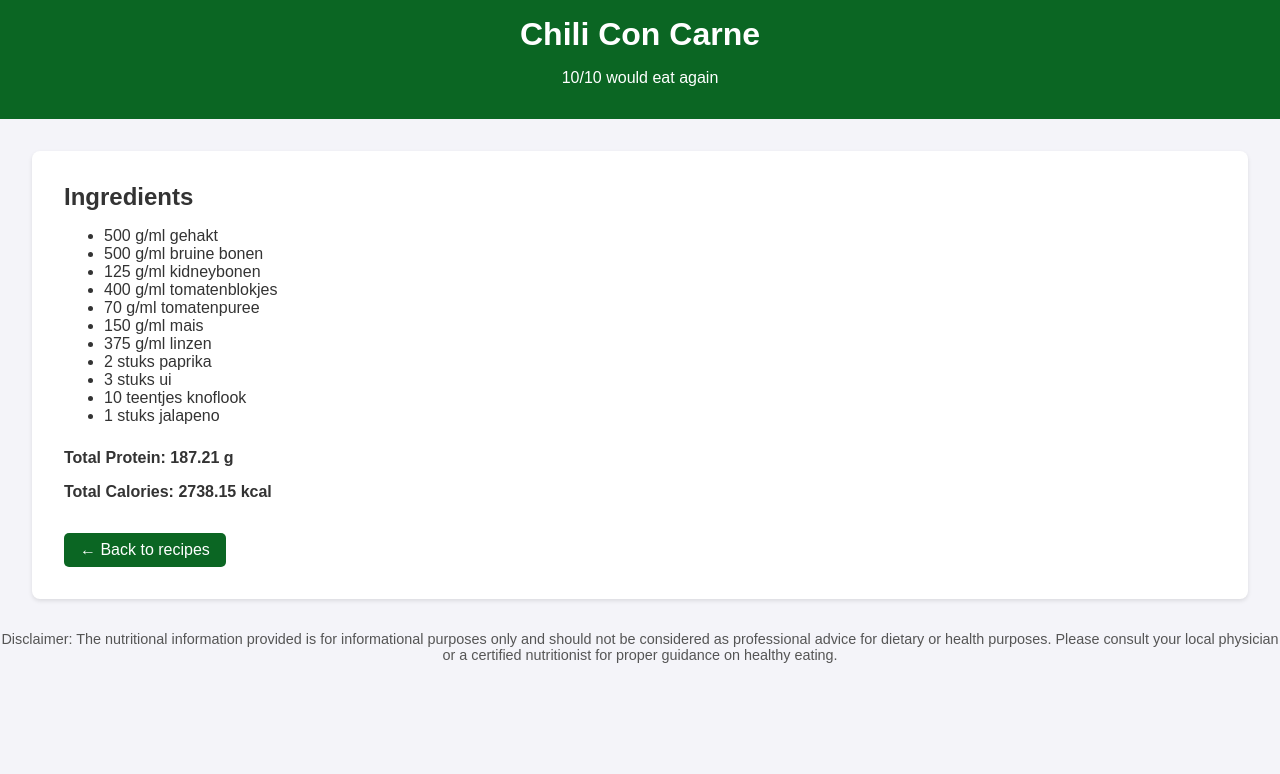
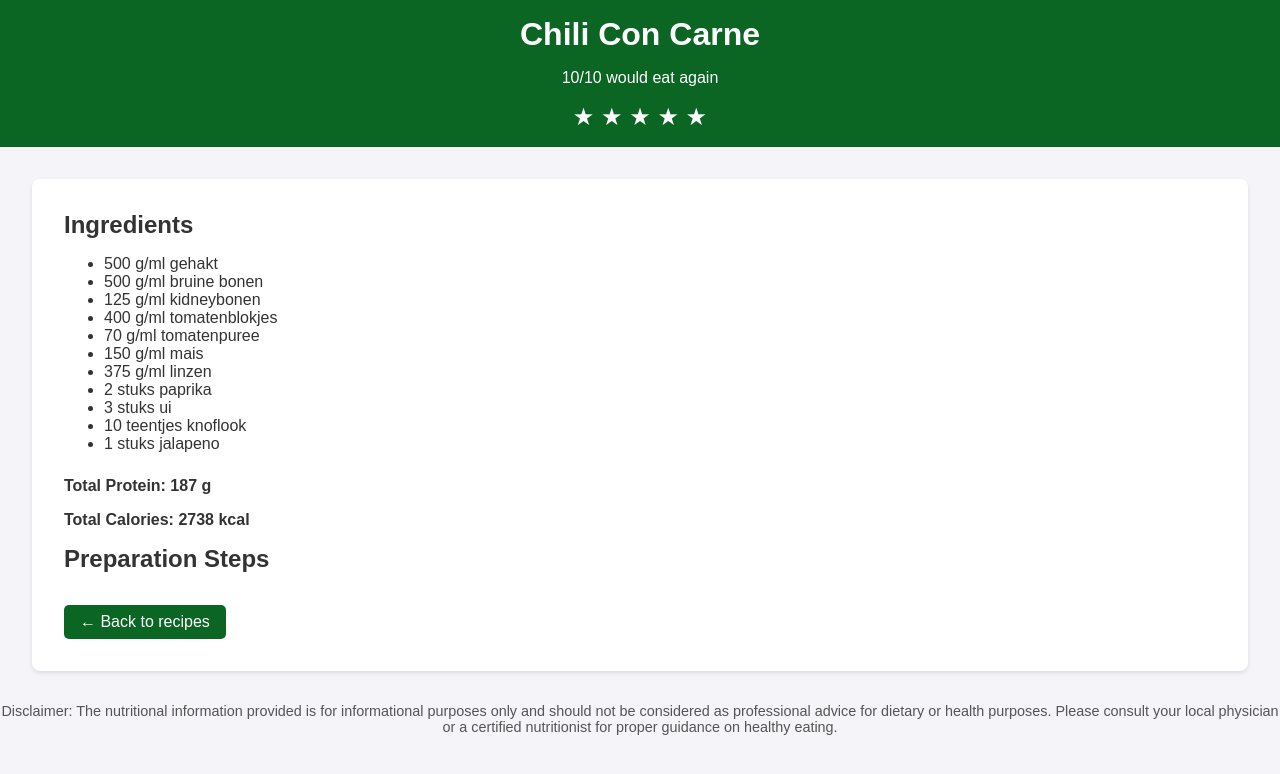
Before and after one commit to Wijnandvdm/nom-stats, a Flask app: a page that uses templates/recipe_detail.html in a window 1280 px wide. Shown: the top 774 px of the page. Run offline with Flask 3, Linux system fonts and the light colour scheme.

Commit message:
added option for rating and steps to prepare

```diff
--- a/app.py
+++ b/app.py
@@ -104,15 +104,21 @@
     else:
         with open(recipe_file, 'r') as file:
             recipe = yaml.safe_load(file)
+
+        # Extract nutrition info
         total_protein, total_calories, _, _, human_readable_ingredients = calculate_nutrition(recipe, all_ingredients)
-    return render_template(
-        'recipe_detail.html',
-        recipe=recipe,
-        total_protein=f"{total_protein:.2f}",
-        total_calories=f"{total_calories:.2f}",
-        ingredients=human_readable_ingredients
-    )
 
+        # Pass the steps along with other recipe details
+        return render_template(
+            'recipe_detail.html',
+            recipe=recipe,
+            total_protein=f"{total_protein:.0f}",
+            total_calories=f"{total_calories:.0f}",
+            ingredients=human_readable_ingredients,
+            steps=recipe.get('steps', []),
+            rating=recipe.get('rating', 0)
+
+        )
 
 @app.route('/favicon.ico')
 def favicon():
--- a/configuration/lasagna.yaml
+++ b/configuration/lasagna.yaml
@@ -15,3 +15,4 @@
     quantity: 50
   - name: 'lactosevrije halfvolle melk'
     quantity: 500
+rating: 5
--- a/configuration/lasagna_vega.yaml
+++ b/configuration/lasagna_vega.yaml
@@ -15,3 +15,4 @@
     quantity: 50
   - name: 'lactosevrije halfvolle melk'
     quantity: 500
+rating: 5
--- a/configuration/pannenkoeken.yaml
+++ b/configuration/pannenkoeken.yaml
@@ -15,3 +15,9 @@
     quantity: 50
   - name: 'schenkstroop'
     quantity: 100
+steps:
+  - "Meng in een grote kom de bloem en de eieren."
+  - "Voeg geleidelijk de melk toe en roer totdat het glad is."
+  - "Verhit de boter in een koekenpan en bak het beslag totdat het goudbruin is."
+  - "Serveer met stroop en geniet ervan!"
+rating: 3
--- a/templates/index.html
+++ b/templates/index.html
@@ -3,7 +3,7 @@
 <head>
     <meta charset="UTF-8">
     <meta name="viewport" content="width=device-width, initial-scale=1.0">
-    <title>Recipes</title>
+    <title>Recepten</title>
     <style>
         body {
             font-family: 'Arial', sans-serif;
--- a/templates/recipe_detail.html
+++ b/templates/recipe_detail.html
@@ -61,6 +61,22 @@
             margin-top: 1.5rem;
             font-weight: bold;
         }
+        .star-rating {
+            font-size: 1.5rem; /* Adjust the size of the stars */
+            margin-top: 1rem;
+        }
+
+        .star {
+            color: grey; /* Default color for empty stars */
+        }
+
+        .star.filled {
+            color: #efbf04; /* Color for filled stars */
+        }
+
+        .star.empty {
+            color: rgb(255, 255, 255); /* Color for empty stars */
+        }
 
     </style>
 </head>
@@ -68,9 +84,20 @@
     <header>
         <h1>{{ recipe['recipe_name'] }}</h1>
         <p>{{ recipe['description'] }}</p>
+            <!-- Star Rating Section -->
+            <div class="star-rating">
+                {% for _ in range(rating) %}
+                    <span class="star filled">★</span>
+                {% endfor %}
+                {% for _ in range(5 - rating) %}
+                    <span class="star empty">★</span>
+                {% endfor %}
+            </div>
     </header>
 
     <div class="container">
+
+
         <h2>Ingredients</h2>
         <ul>
             {% for ingredient in ingredients %}
@@ -84,6 +111,14 @@
             <p>Total Calories: {{ total_calories }} kcal</p>
         </div>
 
+        <!-- Preparation Steps Section -->
+        <h2>Preparation Steps</h2>
+        <ol class="steps-list">
+            {% for step in steps %}
+                <li>{{ step }}</li>
+            {% endfor %}
+        </ol>
+
         <a href="{{ url_for('index') }}" class="back-link">&larr; Back to recipes</a>
     </div>
     <!-- Disclaimer -->
```
Also changed, not shown: README.md.
